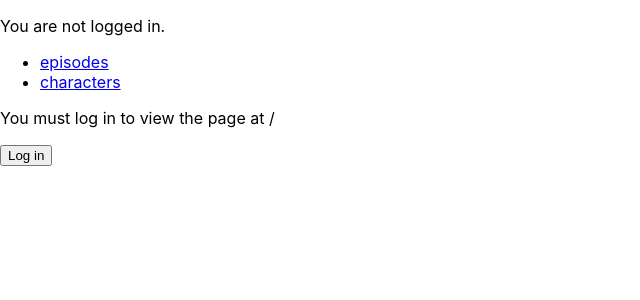
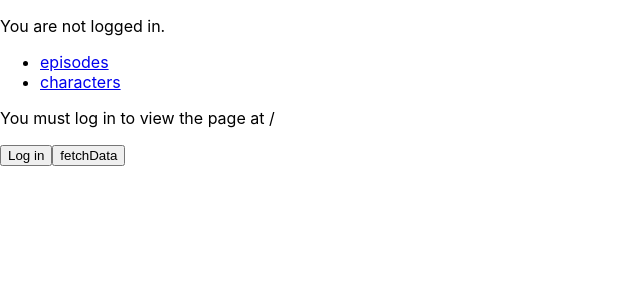
Before and after one commit to alex0ne/SWAPP, a React (Create React App) app: page /login in a window 1280 px wide. Shown: the top 300 px of the page, without its empty margins (0-640 px from the left). Built offline with nearby package versions, Linux system fonts and the light colour scheme.

Commit message:
Apollo Client test

```diff
--- a/package.json
+++ b/package.json
@@ -3,6 +3,9 @@
   "version": "0.1.0",
   "private": true,
   "dependencies": {
+    "@apollo/react-hooks": "^3.1.3",
+    "apollo-boost": "^0.4.4",
+    "graphql": "^14.5.8",
     "react": "^16.11.0",
     "react-dom": "^16.11.0",
     "react-router-dom": "^5.1.2",
--- a/src/pages/Login.jsx
+++ b/src/pages/Login.jsx
@@ -1,11 +1,14 @@
-import React from 'react'
+import React, { useState }from 'react'
 import { useHistory,useLocation } from 'react-router-dom'
-import {fakeAuth} from '../services/auth'
+import { fakeAuth } from '../services/auth'
+import ApolloClient from 'apollo-boost';
+import { gql } from "apollo-boost";
 
 
 export default function Login() {
     let history = useHistory();
     let location = useLocation();
+    const [episodes, setEpisodes] = useState([])
 
     let { from } = location.state || { from: { pathname: "/" } };
     let login = () => {
@@ -14,10 +17,70 @@ export default function Login() {
       });
     };
 
+    const client = new ApolloClient({
+        uri: 'http://softuni-swapp-212366186.eu-west-1.elb.amazonaws.com/graphql',
+      });
+    const fetchData = () => {
+        client.mutate({
+            mutation: gql`
+            mutation {
+                signIn(email:"demo@st6.io", password:"demo1234") {
+                  token
+                }
+              }
+            `
+        })
+        .then(result => {
+            const newClient = new ApolloClient({
+                uri: 'http://softuni-swapp-212366186.eu-west-1.elb.amazonaws.com/graphql',
+                request: (operation) => {
+                    const token = result.data.signIn.token
+                    operation.setContext({
+                    headers: {
+                        authorization: token ? `Bearer ${token}` : ''
+                    }
+                    })
+                }
+            });
+            newClient.query({
+                query: gql`
+                query {
+                    allEpisodes(first: 5) {
+                      edges {
+                        cursor,
+                        node {
+                          episodeId,
+                          title,
+                          openingCrawl,
+                          image,
+                          director,
+                          releaseDate
+                        }
+                      },
+                      pageInfo {
+                        hasNextPage,
+                        endCursor
+                      },
+                      totalCount
+                    }
+                  }
+                `
+            }).then(result => setEpisodes(result.data.allEpisodes.edges))
+        } )
+    }
+
+
     return (
-      <div>
+        <div>
         <p>You must log in to view the page at {from.pathname}</p>
         <button onClick={login}>Log in</button>
-      </div>
+        <button onClick={fetchData}>fetchData</button>
+        {episodes.map(episode =>
+            <li key={episode.node.episodeId}>
+                episode: {episode.node.episodeId} <br/>
+                title: {episode.node.title} <br/>
+                <img width='300px' src={episode.node.image} alt={episode.node.title}/>
+            </li>)}
+        </div>
     );
-  }
+}
```
Also changed, not shown: 1 other file (tests, documents, lock files or other folders).
